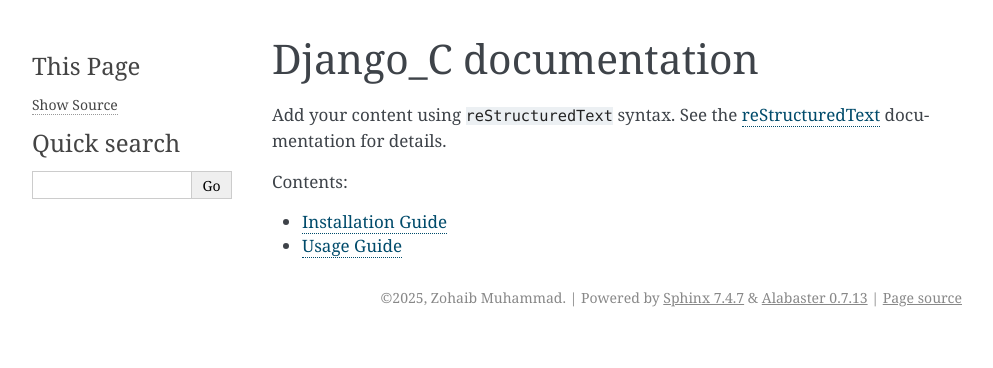
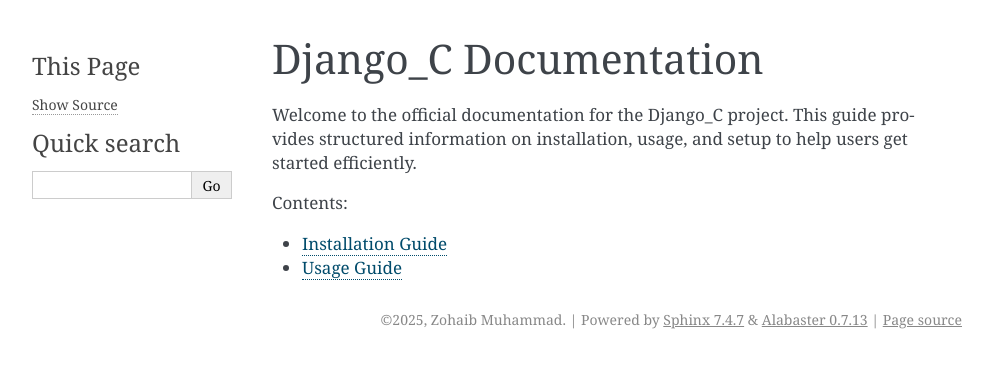
Before and after one commit to kingmuhammad786/Django_Capstone, a Sphinx documentation site: the page built from docs/source/index.rst, in a window 1280 px wide. Shown: the top 368 px of the page, without its empty margins (148-1141 px from the left). Built offline with Sphinx 7.4.7, drawn with Linux system fonts in a browser that asks for light colours.

Commit message:
Updated Sphinx documentation

```diff
--- a/docs/source/index.rst
+++ b/docs/source/index.rst
@@ -3,13 +3,10 @@
    You can adapt this file completely to your liking, but it should at least
    contain the root `toctree` directive.
 
-Django_C documentation
+Django_C Documentation
 ======================
 
-Add your content using ``reStructuredText`` syntax. See the
-`reStructuredText <https://www.sphinx-doc.org/en/master/usage/restructuredtext/index.html>`_
-documentation for details.
-
+Welcome to the official documentation for the Django_C project. This guide provides structured information on installation, usage, and setup to help users get started efficiently.
 
 .. toctree::
    :maxdepth: 2
```
Also changed, not shown: 7 other files.
